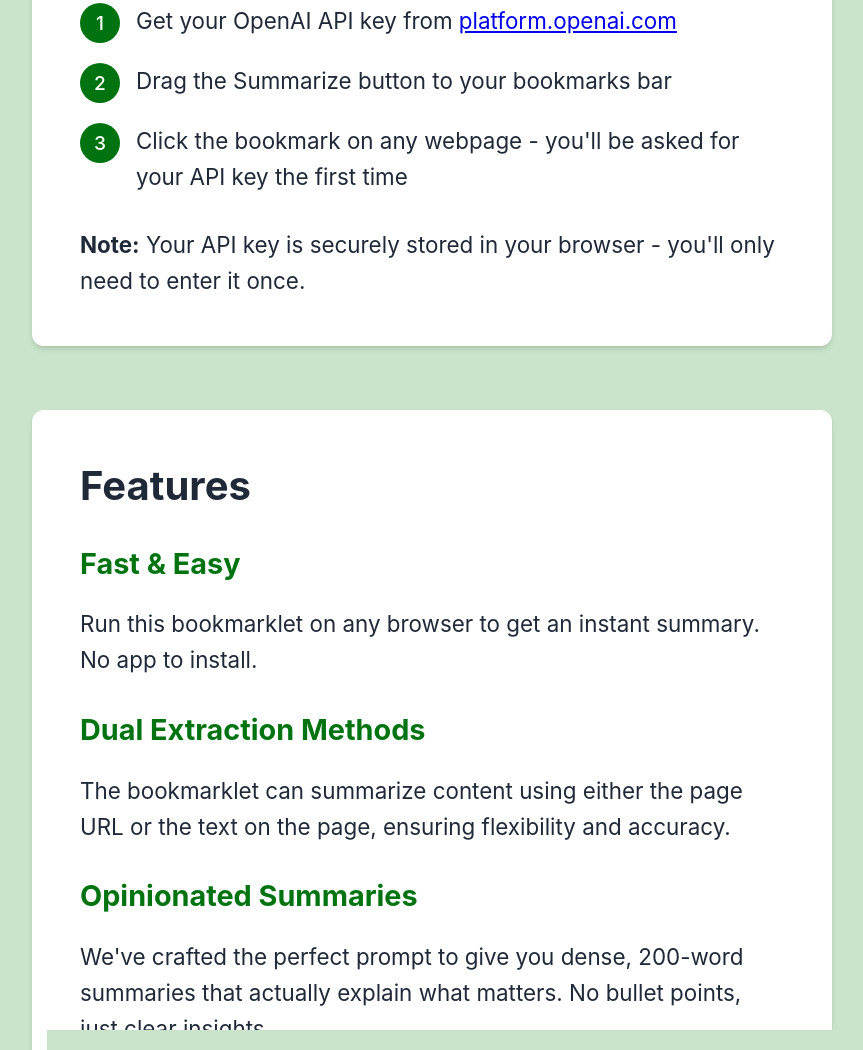
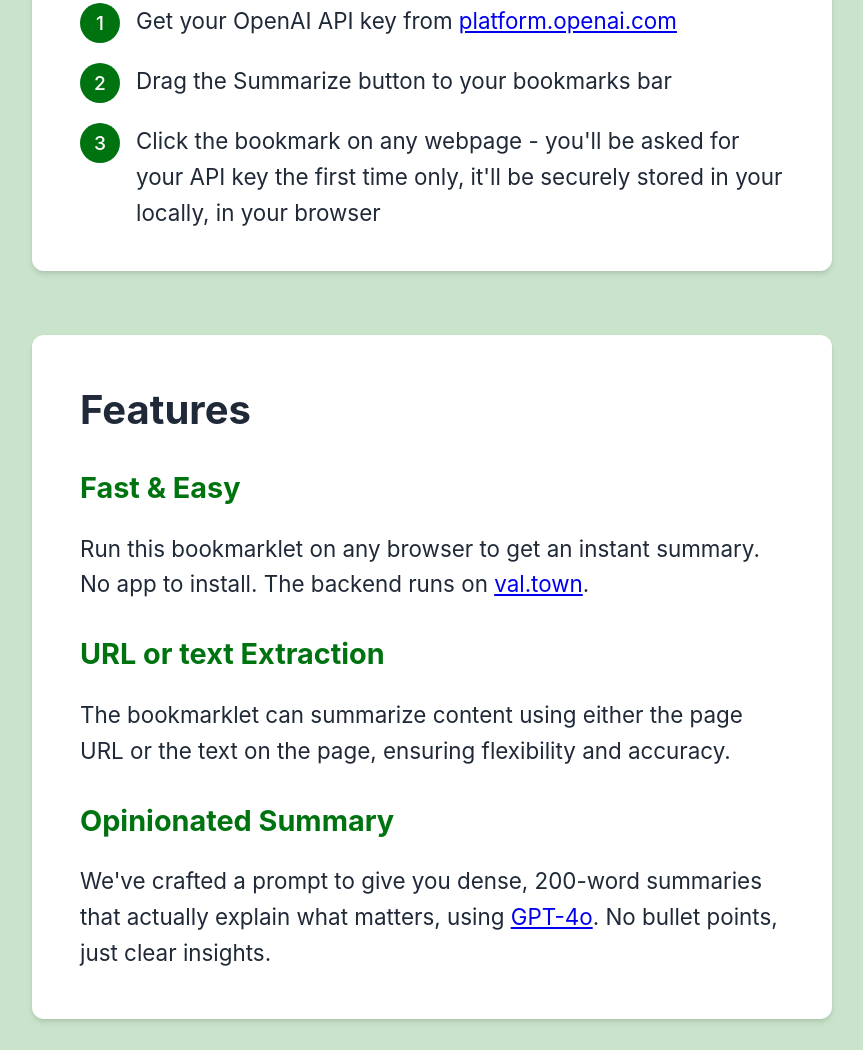
Before and after one commit to usabbag/summari, a plain HTML site: page index.html in a window 1280 px wide. Shown: the part 749-1799 px from the top of the page, without its empty margins (208-1071 px from the left). Drawn offline with Linux system fonts and the light colour scheme.

Commit message:
updated copy

```diff
--- a/assets/css/styles.css
+++ b/assets/css/styles.css
@@ -164,7 +164,6 @@ footer {
     margin-top: 40px;
     color: #666;
     font-size: 1rem;
-    border-top: 1px solid #eee;
 }
 
 footer a {
@@ -215,3 +214,9 @@ footer a {
         font-size: 1.2rem;
     }
 }
+
+.powered-by {
+    color: #666;
+    font-size: 0.9rem;
+    margin-bottom: 1rem;
+}
--- a/index.html
+++ b/index.html
@@ -26,11 +26,8 @@
                 <ol class="steps">
                     <li style="font-size: 1.4rem;">Get your OpenAI API key from <a href="https://platform.openai.com/api-keys" target="_blank">platform.openai.com</a></li>
                     <li style="font-size: 1.4rem;">Drag the Summarize button to your bookmarks bar</li>
-                    <li style="font-size: 1.4rem;">Click the bookmark on any webpage - you'll be asked for your API key the first time</li>
+                    <li style="font-size: 1.4rem;">Click the bookmark on any webpage - you'll be asked for your API key the first time only, it'll be securely stored in your locally, in your browser</li>
                 </ol>
-                <p class="feature">
-                    <strong>Note:</strong> Your API key is securely stored in your browser - you'll only need to enter it once.
-                </p>
             </div>
         </div>
 
@@ -38,15 +35,15 @@
             <h2>Features</h2>
             <div class="feature">
                 <h3>Fast & Easy</h3>
-                <p>Run this bookmarklet on any browser to get an instant summary. No app to install.</p>
+                <p>Run this bookmarklet on any browser to get an instant summary. No app to install. The backend runs on <a href="https://www.val.town/v/ulysse/bookmarkdigest" target="_blank">val.town</a>.</p>
             </div>
             <div class="feature">
-                <h3>Dual Extraction Methods</h3>
+                <h3>URL or text Extraction</h3>
                 <p>The bookmarklet can summarize content using either the page URL or the text on the page, ensuring flexibility and accuracy.</p>
             </div>
             <div class="feature">
-                <h3>Opinionated Summaries</h3>
-                <p>We've crafted the perfect prompt to give you dense, 200-word summaries that actually explain what matters. No bullet points, just clear insights.</p>
+                <h3>Opinionated Summary</h3>
+                <p>We've crafted a prompt to give you dense, 200-word summaries that actually explain what matters, using <a href="https://platform.openai.com/docs/models/gpt-4" target="_blank">GPT-4o</a>. No bullet points, just clear insights.</p>
             </div>
         </div>
 
```
